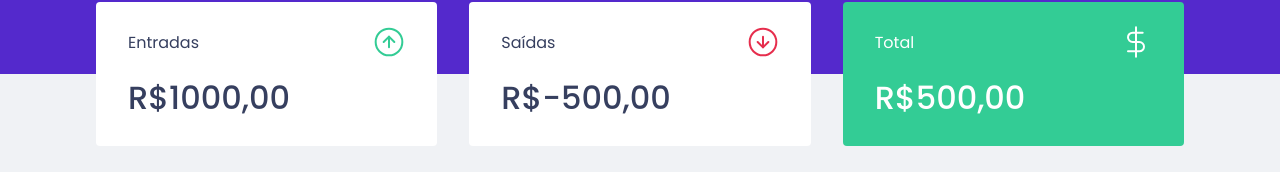
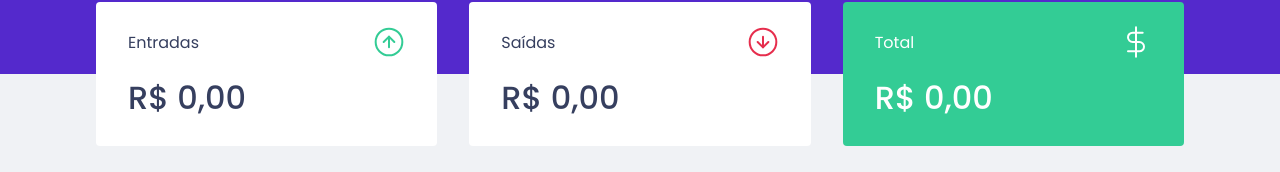
Before and after one commit to g-bolsoni/gbMoney, a React (Create React App) app: page / in a window 1280 px wide. Shown: the part 166-338 px from the top of the page. Built offline with nearby package versions, Linux system fonts and the light colour scheme; no server answers; what miragejs would draw is missing.

Commit message:
finished basic projects

```diff
--- a/src/componets/NewTransactionsModal/index.tsx
+++ b/src/componets/NewTransactionsModal/index.tsx
@@ -1,9 +1,9 @@
-import { useState, FormEvent } from 'react';
-import { api } from '../../services/api';
+import { useState, FormEvent, useContext } from 'react';
 import Modal from 'react-modal';
 import closeImg from '../../assets/close.svg';
 import incomingImg from '../../assets/entradas.svg';
 import outComeImg from '../../assets/saidas.svg';
+import { useTransactions } from '../../hooks/useTransactions';
 
 
 import { Container , TransactionsTypeContainer, RadioButton} from './styles';
@@ -12,21 +12,27 @@ interface NewTransactionsModalProps {
     onRequestClose: () => void;
 }
 export function NewTransactionsModal({isOpen, onRequestClose}: NewTransactionsModalProps) {
-    const [value, setValue] = useState(0);
+    const { createTransactions } = useTransactions();
+    const [amount, setAmount] = useState(0);
     const [title, setTitle] = useState('');
     const [category, setCategory] = useState('');
     const [type, setType] = useState('deposit');
 
-    function handleCreateNewTransactions(event: FormEvent) {
+    async function handleCreateNewTransactions(event: FormEvent) {
         event.preventDefault();
-        const data = {
+
+        await createTransactions({
             title,
+            amount,
             category,
-            value,
             type
-        };
+        });
+        setTitle('');
+        setCategory('');
+        setType('deposit');
+        setAmount(0);
 
-        api.post('/transactions', data)
+        onRequestClose();
     }
   return (
     <Modal
@@ -50,8 +56,8 @@ export function NewTransactionsModal({isOpen, onRequestClose}: NewTransactionsMo
             <input
                 type="number"
                 placeholder="Valor"
-                value={value}
-                onChange={event => setValue(Number(event.target.value))}
+                value={amount}
+                onChange={event => setAmount(Number(event.target.value))}
             />
 
             <TransactionsTypeContainer>
--- a/src/componets/Summary/index.tsx
+++ b/src/componets/Summary/index.tsx
@@ -1,11 +1,29 @@
-import React from 'react';
+import React, {useContext} from 'react';
 import IncomeImg from "../../assets/entradas.svg";
 import outComeImg from "../../assets/saidas.svg";
 import totalImg from "../../assets/total.svg"
+import { useTransactions } from '../../hooks/useTransactions';
 
 import { Container } from './styles';
 
 export const Summary: React.FC = () => {
+  const { transactions } = useTransactions();
+
+  const summary = transactions.reduce((acc, transaction ) => {
+      if(transaction.type === 'deposit'){
+        acc.deposits += transaction.amount;
+        acc.total += transaction.amount;
+      }else{
+        acc.withdraws += transaction.amount;
+        acc.total -= transaction.amount;
+      }
+      return acc;
+  }, {
+    deposits: 0,
+    withdraws: 0,
+    total: 0
+  })
+
   return (
       <Container>
         <div>
@@ -13,7 +31,12 @@ export const Summary: React.FC = () => {
             <p>Entradas</p>
             <img src={IncomeImg} alt="Entrtadas" />
           </header>
-          <strong>R$1000,00</strong>
+          <strong>
+            {new Intl.NumberFormat('pt-BR', {
+                style: 'currency',
+                currency: 'BRL'
+            }).format(summary.deposits)}
+          </strong>
         </div>
 
         <div>
@@ -21,7 +44,13 @@ export const Summary: React.FC = () => {
             <p>Saídas</p>
             <img src={outComeImg} alt="Saídas" />
           </header>
-          <strong>R$-500,00</strong>
+          <strong>
+            {summary.withdraws > 0 ? ' - ' : ''}
+            {new Intl.NumberFormat('pt-BR', {
+                style: 'currency',
+                currency: 'BRL'
+            }).format(summary.withdraws)}
+            </strong>
         </div>
 
         <div className="highlight_background">
@@ -29,7 +58,12 @@ export const Summary: React.FC = () => {
             <p>Total</p>
             <img src={totalImg} alt="Total" />
           </header>
-          <strong>R$500,00</strong>
+          <strong>
+            {new Intl.NumberFormat('pt-BR', {
+                style: 'currency',
+                currency: 'BRL'
+            }).format(summary.total)}
+          </strong>
         </div>
       </Container>
   );
--- a/src/componets/TransactionsTable/index.tsx
+++ b/src/componets/TransactionsTable/index.tsx
@@ -1,23 +1,10 @@
-import React, { useEffect, useState} from 'react';
-import { api } from '../../services/api';
+import React, { useContext }  from 'react';
+import { useTransactions } from '../../hooks/useTransactions';
 
 import { Container } from './styles';
 
-interface Transaction {
-    id: number,
-    title: string,
-    amount: number,
-    type: string,
-    category: string,
-    createdAt: string
-}
 export const TransactionsTable: React.FC = () => {
-    const [transactions, setTransaction] = useState<Transaction[]>([]);
-    useEffect(() => {
-        api.get('transactions')
-        .then(response => setTransaction(response.data.transactions))
-        .catch(err => console.error(err));
-    },[])
+    const { transactions }  = useTransactions();
     return (
         <Container>
             <table>
--- /dev/null
+++ b/src/hooks/useTransactions.tsx
@@ -0,0 +1,52 @@
+import { createContext, ReactNode, useContext, useEffect, useState } from 'react';
+import { api } from '../services/api';
+
+interface Transaction {
+    id: number,
+    title: string,
+    amount: number,
+    type: string,
+    category: string,
+    createdAt: string
+}
+interface ChildrenProps{
+    children: ReactNode;
+}
+interface TransactionsContextProps{
+    transactions: Transaction[],
+    createTransactions: (transaction: createTransactionPropos) => Promise<void>
+}
+type createTransactionPropos = Omit<Transaction, 'id' | 'createdAt'>
+
+const TransactionsContext = createContext<TransactionsContextProps>(
+    {} as TransactionsContextProps
+);
+
+export function TransactionsProvider({children}: ChildrenProps){
+    const [transactions, setTransaction] = useState<Transaction[]>([]);
+    useEffect(() => {
+        api.get('transactions')
+        .then(response => setTransaction(response.data.transactions))
+        .catch(err => console.error(err));
+    },[]);
+
+    async function createTransactions(createTransactionPropos: createTransactionPropos){
+        const response = await api.post('/transactions', {
+            ...createTransactionPropos,
+            createdAt: new Date(),
+        });
+        const { transaction } = response.data;
+        setTransaction([...transactions, transaction]);
+    }
+
+    return (
+        <TransactionsContext.Provider value={{transactions, createTransactions}} >
+            {children}
+        </TransactionsContext.Provider >
+    );
+}
+
+export function useTransactions(){
+    const context =  useContext(TransactionsContext);
+    return context;
+}
```
Also changed, not shown: src/App.tsx (+5 -3 lines). Lines whose indentation alone changed are shown as unchanged.
